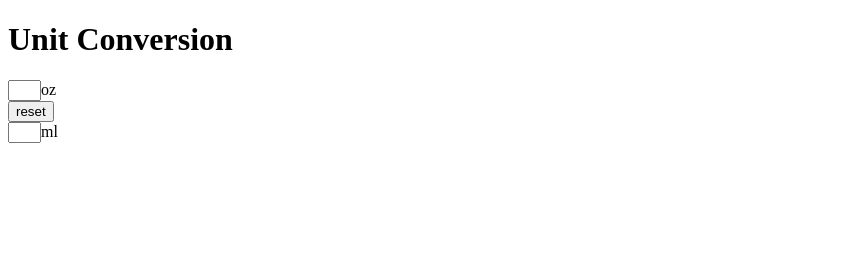
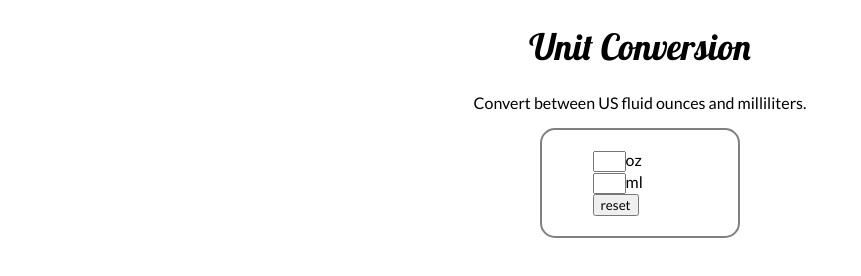
Before and after one commit to jessicadavey/unit-conversion, a plain HTML site: page index.html in a window 1280 px wide. Shown: the whole page, without its empty margins (0-861 px from the left). Drawn offline with Linux system fonts and the light colour scheme.

Commit message:
Finished the styling.

```diff
--- a/index.html
+++ b/index.html
@@ -6,14 +6,20 @@
     <meta http-equiv="X-UA-Compatible" content="ie=edge">
     <title>Unit Conversion</title>
     <link rel="stylesheet" type="text/css" href="style.css">
-    <script src="index.js"></script>
+
 </head>
 <body>
-    <h1>Unit Conversion</h1>
-    <input id="oz" type="text" size="1" oninput="ozToMl()">oz
-    <br>
-    <input id="reset" type="button" value="reset" onclick="reset()">
-    <br>
-    <input id="ml" type="text" size="1">ml
+    <h1 id="title">Unit Conversion</h1>
+    <p id="info">Convert between US fluid ounces and milliliters.</p>
+    <div id="main-body">
+        <div id="content">
+        <input id="oz" type="text" size="1" oninput="ozToMl()">oz
+        <br>
+        <input id="ml" type="text" size="1" oninput="mlToOz()">ml
+        <br>
+        <input id="reset" type="button" value="reset" onclick="reset()">
+        </div>
+    </div>
 </body>
+<script src="index.js"></script>
 </html>
--- a/index.js
+++ b/index.js
@@ -2,7 +2,12 @@
 
 let ozToMl = function() {
     let x = (document.getElementById("oz").value);
-    document.getElementById("ml").value=`${Math.floor(x * 29.5735)}`;
+    document.getElementById("ml").value=`${Math.round(x * 29.5735)}`;
+}
+
+let mlToOz = function() {
+    let x = (document.getElementById("ml").value);
+    document.getElementById("oz").value=`${Math.round(x/29.5735)}`;
 }
 
 let reset = function() {
--- a/style.css
+++ b/style.css
@@ -0,0 +1,37 @@
+@import url('https://fonts.googleapis.com/css?family=Lato|Lobster');
+
+body {
+    font-family: 'Lato', sans-serif;
+
+}
+#title {
+    font-family: 'Lobster', cursive;
+    font-size: 36px;
+    font-weight: normal;
+    text-align: center;
+}
+
+#info {
+    text-align: center;
+}
+
+#main-body {
+    width: 200px;
+    max-width: 100%;
+    border-style: solid;
+    border-color: gray;
+    border-width: 2px;
+    border-radius: 15px;
+    padding: 20px;
+    box-sizing: border-box;
+    margin: auto;
+}
+
+#content {
+    width: 95px;
+    margin: auto;
+}
+
+#reset {
+    font-family: 'Lato', sans-serif;
+}
```
